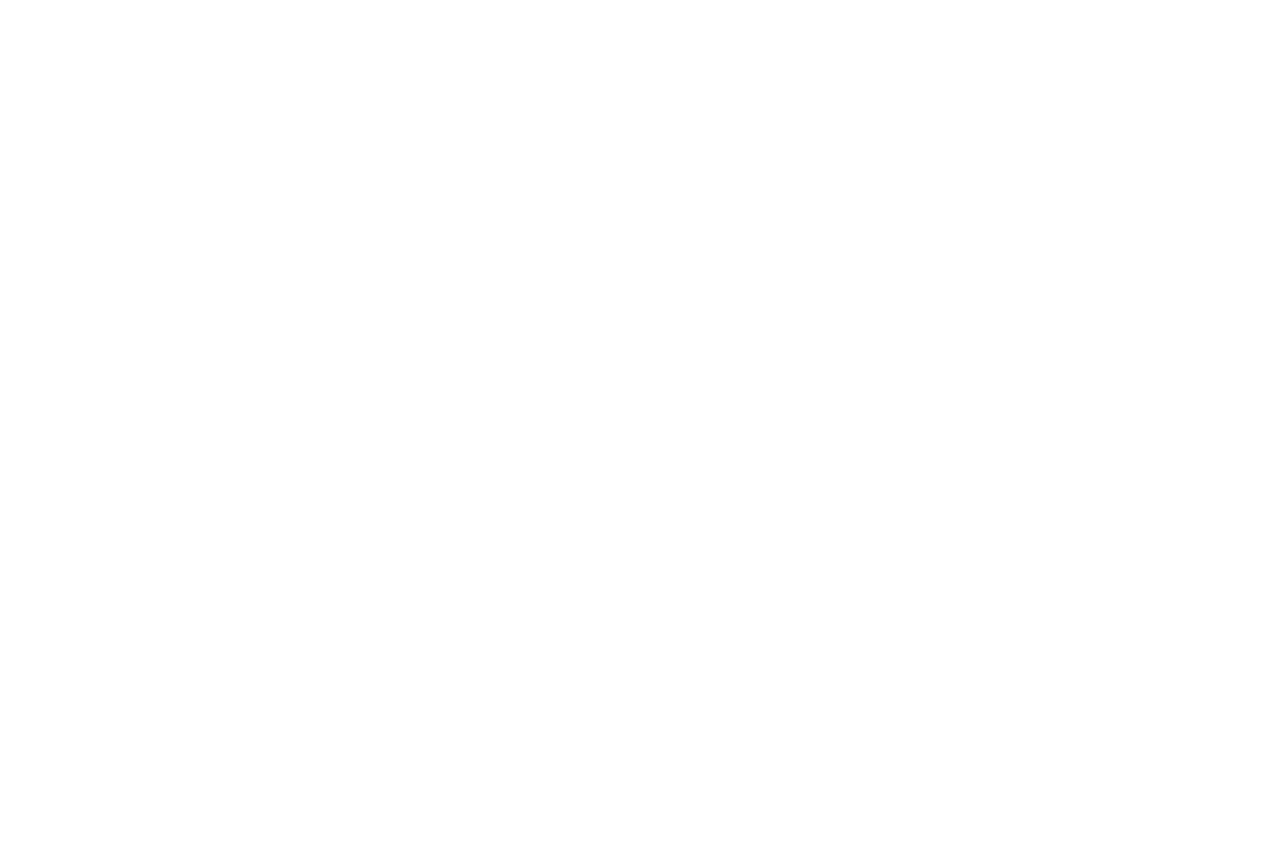
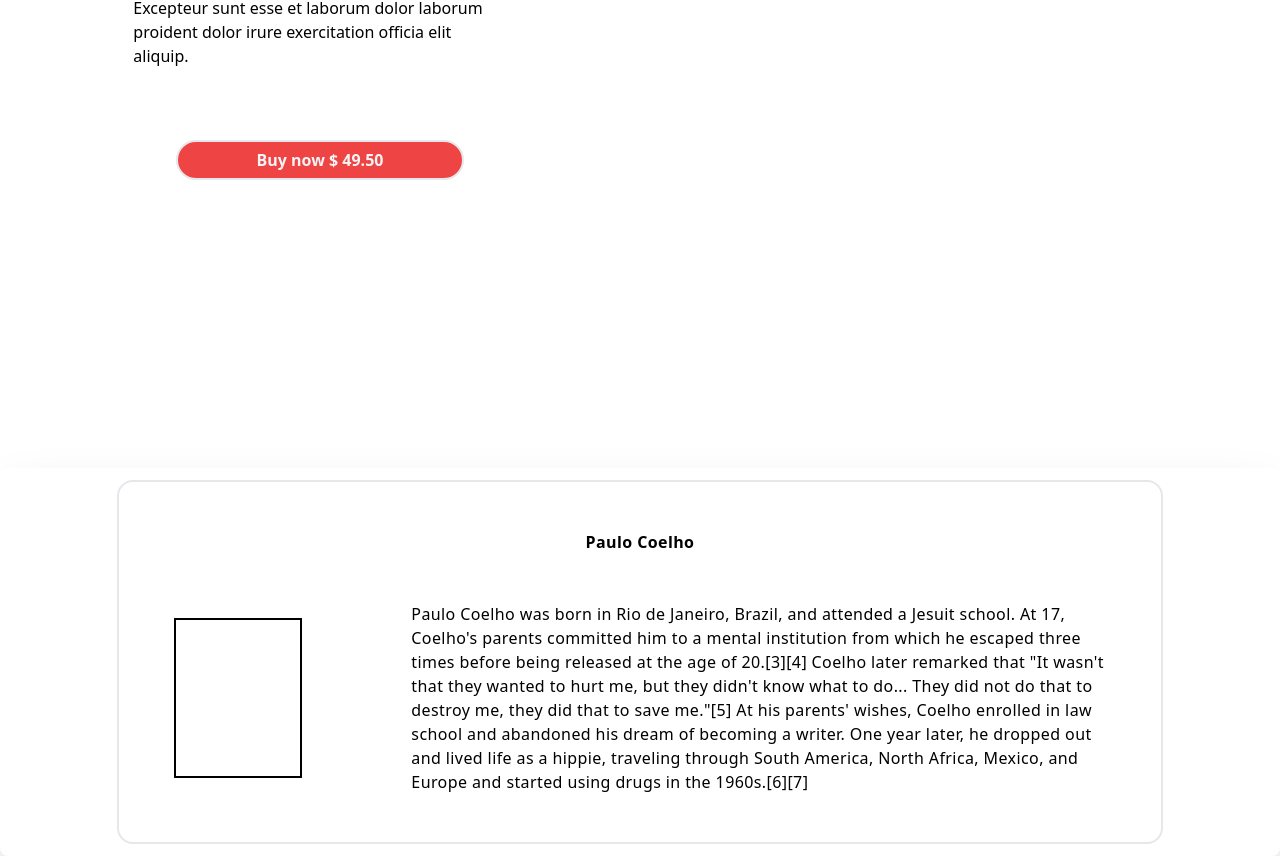
Before and after one commit to loop36/BSTall, a React (Create React App) app: page / in a window 1280 px wide. Shown: the part 332-1188 px from the top of the page. Before the commit the page ends 800 px from the top, so only its background shows below. Built offline with nearby package versions, Linux system fonts and the light colour scheme.

Commit message:
Added Changes to Card UI element , Added Section Knowyour Author

```diff
--- a/src/App.js
+++ b/src/App.js
@@ -1,4 +1,6 @@
 import React from "react";
+import KnowYourAuthor from "./components/Author/KnowYourAuthor";
+import BookDetails from "./components/Book/BookDetails";
 import Header from "./components/Layout/Header";
 import Modal from "./components/Layout/Modal";
 
@@ -6,7 +8,8 @@
 
   return (
 <React.Fragment>  <Header />
-
+<BookDetails/>
+<KnowYourAuthor/>
 </React.Fragment>
 
   );
--- a/src/components/Author/KnowYourAuthor.js
+++ b/src/components/Author/KnowYourAuthor.js
@@ -0,0 +1,31 @@
+import Card from "../Layout/Card";
+
+const KnowYourAuthor = () => {
+  return (
+    <div className="flex justify-center  self-center w-screen">
+      <Card class="self-center">
+        <div className="flex flex-col w-10/12 justify-center self-center border-solid border-2 py-12 rounded-2xl">
+          <h3 className="font-bold mb-7"> Paulo Coelho</h3>
+          <div className="flex mt-5">
+            <div className=" w-32 h-40 border-2 border-solid border-black m-auto"></div>
+            <p className="w-8/12 self-center m-auto text-left">
+              Paulo Coelho was born in Rio de Janeiro, Brazil, and attended a
+              Jesuit school. At 17, Coelho's parents committed him to a mental
+              institution from which he escaped three times before being
+              released at the age of 20.[3][4] Coelho later remarked that "It
+              wasn't that they wanted to hurt me, but they didn't know what to
+              do... They did not do that to destroy me, they did that to save
+              me."[5] At his parents' wishes, Coelho enrolled in law school and
+              abandoned his dream of becoming a writer. One year later, he
+              dropped out and lived life as a hippie, traveling through South
+              America, North Africa, Mexico, and Europe and started using drugs
+              in the 1960s.[6][7]
+            </p>
+          </div>
+        </div>
+      </Card>
+    </div>
+  );
+};
+
+export default KnowYourAuthor;
--- a/src/components/Book/BookDetails.js
+++ b/src/components/Book/BookDetails.js
@@ -16,8 +16,8 @@
           </button>
           </div>
         </div>
-        <div>
-          <img src></img>
+        <div className="flex ">
+
         </div>
       </div>
     );
--- a/src/components/Layout/Card.js
+++ b/src/components/Layout/Card.js
@@ -0,0 +1,10 @@
+const Card = (props) => {
+    const classElement =" flex  justify-center self-center p-3 text-center   shadow-2xl text-primaryColor rounded-lg  tracking-wide "+props.class
+    return (
+        <div className={classElement}>
+            {props.children}
+        </div>
+    )
+}
+
+export default Card
```
